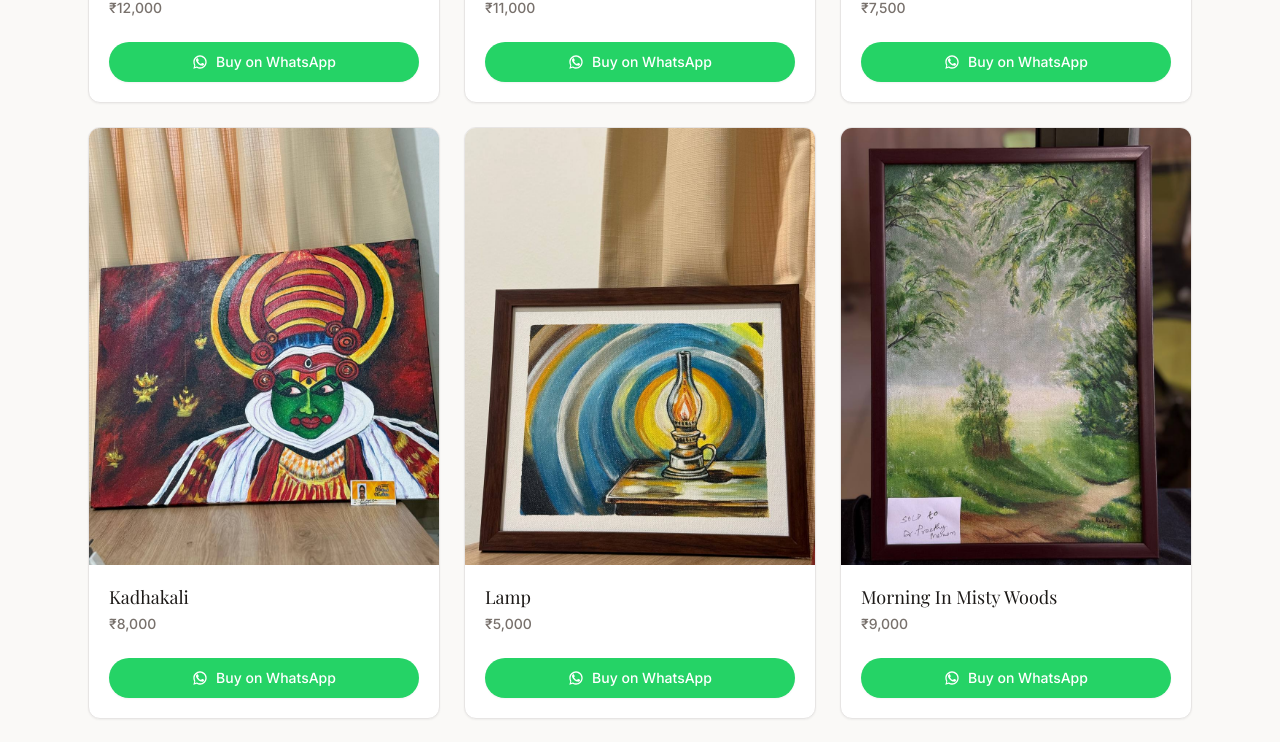
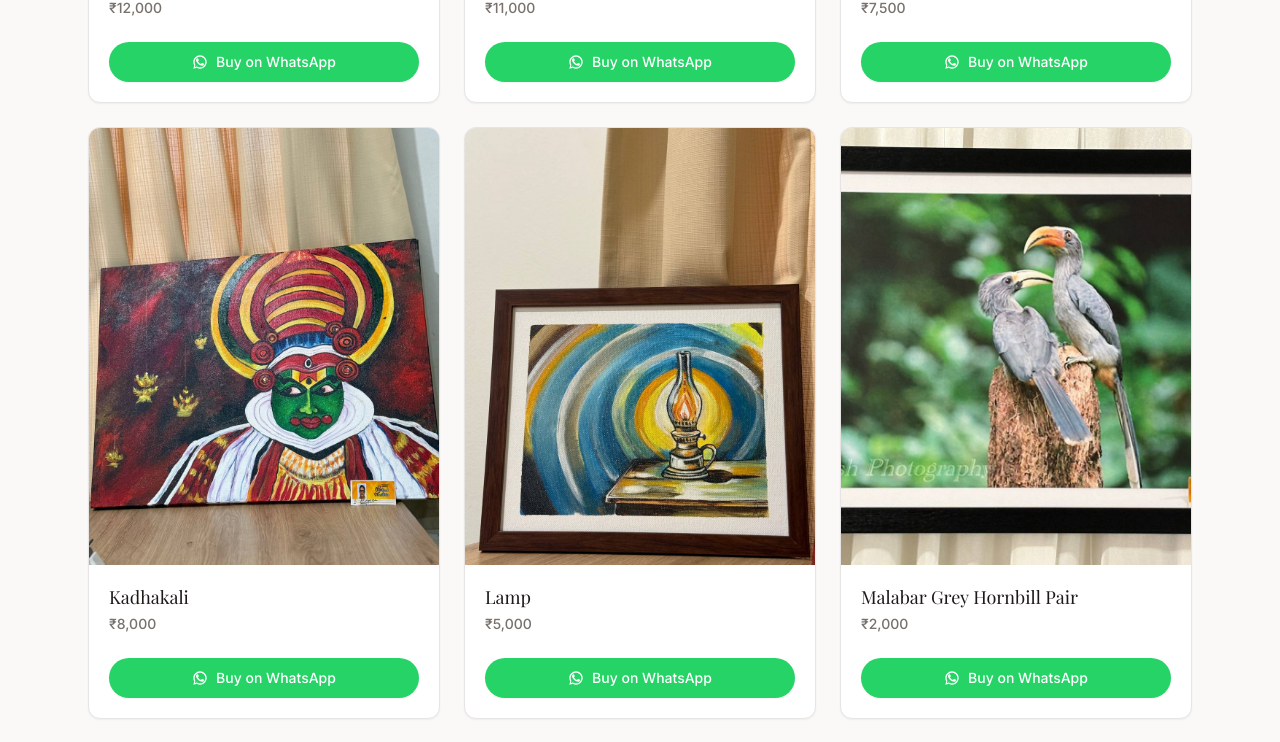
Before and after one commit to jasilmohmd/Art-catalogue, a Next.js app: page / in a window 1280 px wide. Shown: the part 2700-3442 px from the top of the page. Built offline with nearby package versions, Linux system fonts and the light colour scheme; a web font is replaced by a local one.

Commit message:
feat: add Malabar Grey Hornbill Pair artwork

```diff
--- a/data/artworks.ts
+++ b/data/artworks.ts
@@ -84,6 +84,13 @@ export const artworks: Artwork[] = [
     name: "Lamp",
     price: 5000,
     image: "/artworks/lamp-5000.jpg",
+    available: true,
+  },
+  {
+    id: "malabar-grey-hornbill-pair",
+    name: "Malabar Grey Hornbill Pair",
+    price: 2000,
+    image: "/artworks/malabar_grey_hornbill_pair-2000.jpg",
     available: true,
   },
   {
```
Also changed, not shown: public/artworks/malabar_grey_hornbill_pair-2000.jpg (added).
